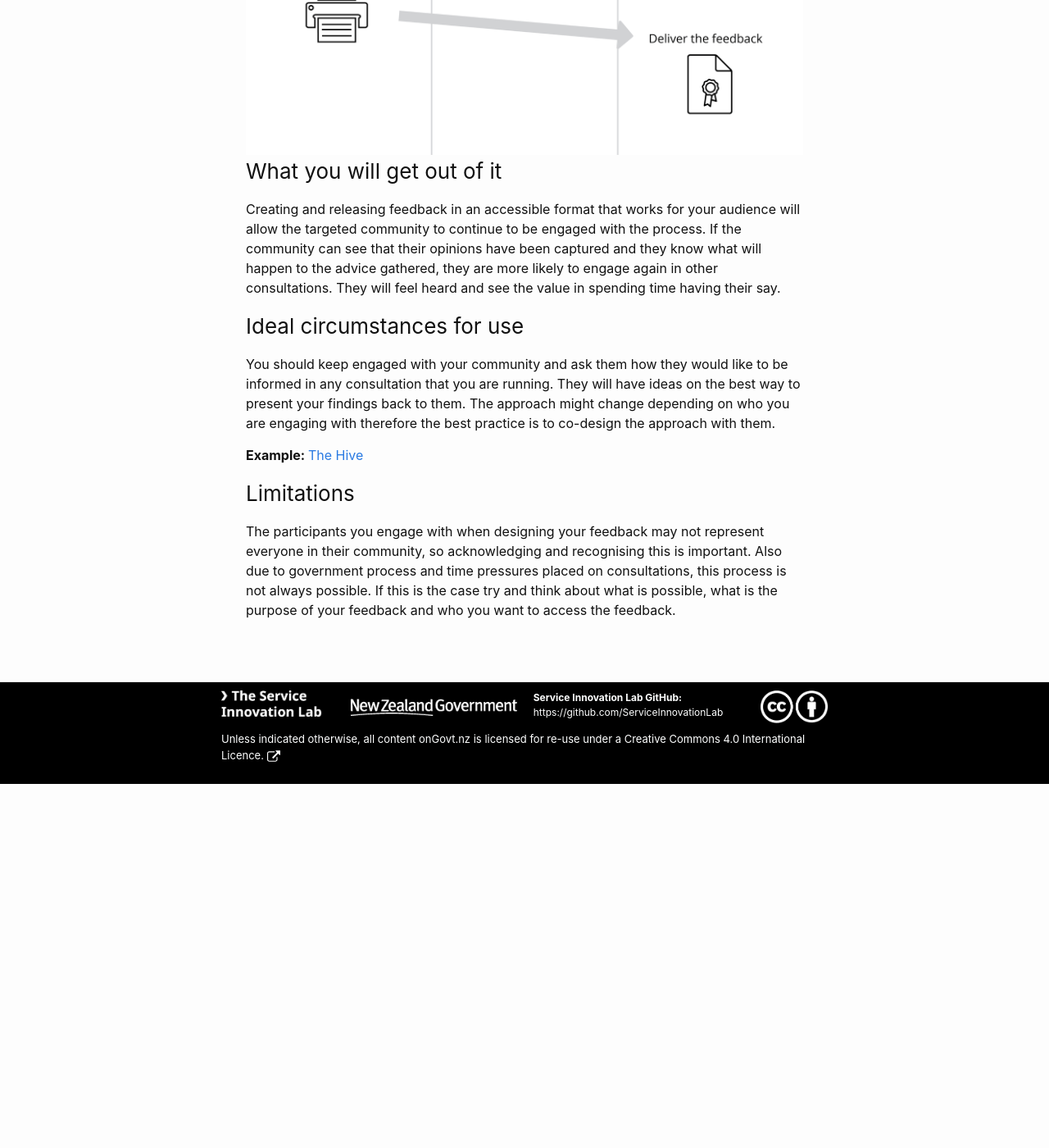
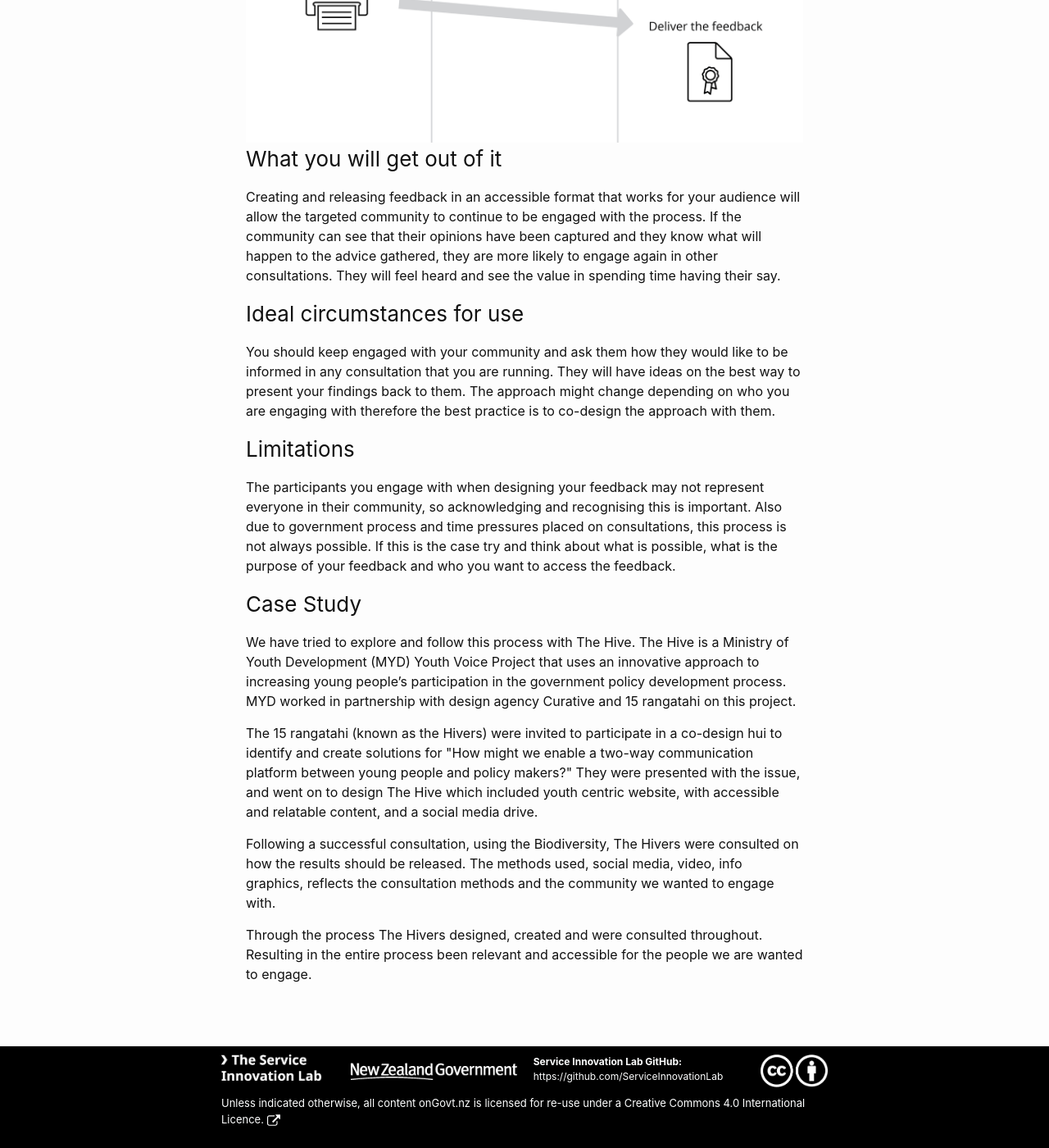
Before and after one commit to ServiceInnovationLab/bagel-box, a Jekyll site: the page built from pages/feedback-loop.md, in a window 1280 px wide and 1400 px high, scrolled down 2456 px. Shown: the whole window at 82% size. Built offline with Jekyll 4.4.1, drawn with Linux system fonts in a browser that asks for light colours; before the commit the page ends 3412 px from its top, so only the background shows below that; some of the changed text lies outside the part shown.

Commit message:
Added case study section & remove link to The Hive.

```diff
--- a/pages/feedback-loop.md
+++ b/pages/feedback-loop.md
@@ -15,6 +15,7 @@ in_nav: true
     <li><a href="#What-you-will-get-out-of-it">What you will get out of it</a></li>
     <li><a href="#Ideal-circumstances-for-use">Ideal circumstances for use</a></li>
     <li><a href="#Limitations">Limitations</a></li>
+    <li><a href="#Case-Study">Case Study</a></li>
   </ol>
 
   <a name="About-keeping-your-participants-informed"></a>
@@ -33,8 +34,6 @@ in_nav: true
 
   <p>Once you have designed how the feedback will be presented, this can then be released to the community, and where possible give them the opportunity to provide further feedback on the topic which can be incorporated into the end product/service.</p>
 
-  <p><strong>Example: </strong><a href="https://www.the-hive.nz/">The Hive</a></p>
-
   <img src="../assets/img/feedback-loop.png" alt="Best practice example if you have the money and time">
 
   <a name="What-you-will-get-out-of-it"></a>
@@ -47,10 +46,20 @@ in_nav: true
 
   <p>You should keep engaged with your community and ask them how they would like to be informed in any consultation that you are running. They will have ideas on the best way to present your findings back to them. The approach might change depending on who you are engaging with therefore the best practice is to co-design the approach with them.</p>
 
-  <p><strong>Example: </strong><a href="https://www.the-hive.nz/">The Hive</a></p>
-
   <a name="Limitations"></a>
   <h3>Limitations</h3>
 
   <p>The participants you engage with when designing your feedback may not represent everyone in their community, so acknowledging and recognising this is important. Also due to government process and time pressures placed on consultations, this process is not always possible. If this is the case try and think about what is possible, what is the purpose of your feedback and who you want to access the feedback.</p>
+
+  <a name="Case-Study"></a>
+  <h3>Case Study</h3>
+
+  <p>We have tried to explore and follow this process with The Hive. The Hive is a Ministry of Youth Development (MYD) Youth Voice Project that uses an innovative approach to increasing young people’s participation in the government policy development process. MYD worked in partnership with design agency Curative and 15 rangatahi on this project.</p>
+
+  <p>The 15 rangatahi (known as the Hivers) were invited to participate in a co-design hui to identify and create solutions for "How might we enable a two-way communication platform between young people and policy makers?" They were presented with the issue, and went on to design The Hive which included youth centric website, with accessible and relatable content, and a social media drive.</p>
+
+  <p>Following a successful consultation, using the Biodiversity, The Hivers were consulted on how the results should be released. The methods used, social media, video, info graphics, reflects the consultation methods and the community we wanted to engage with.</p>
+
+  <p>Through the process The Hivers designed, created and were consulted throughout. Resulting in the entire process been relevant and accessible for the people we are wanted to engage.
+  </p>
 </div>
```
